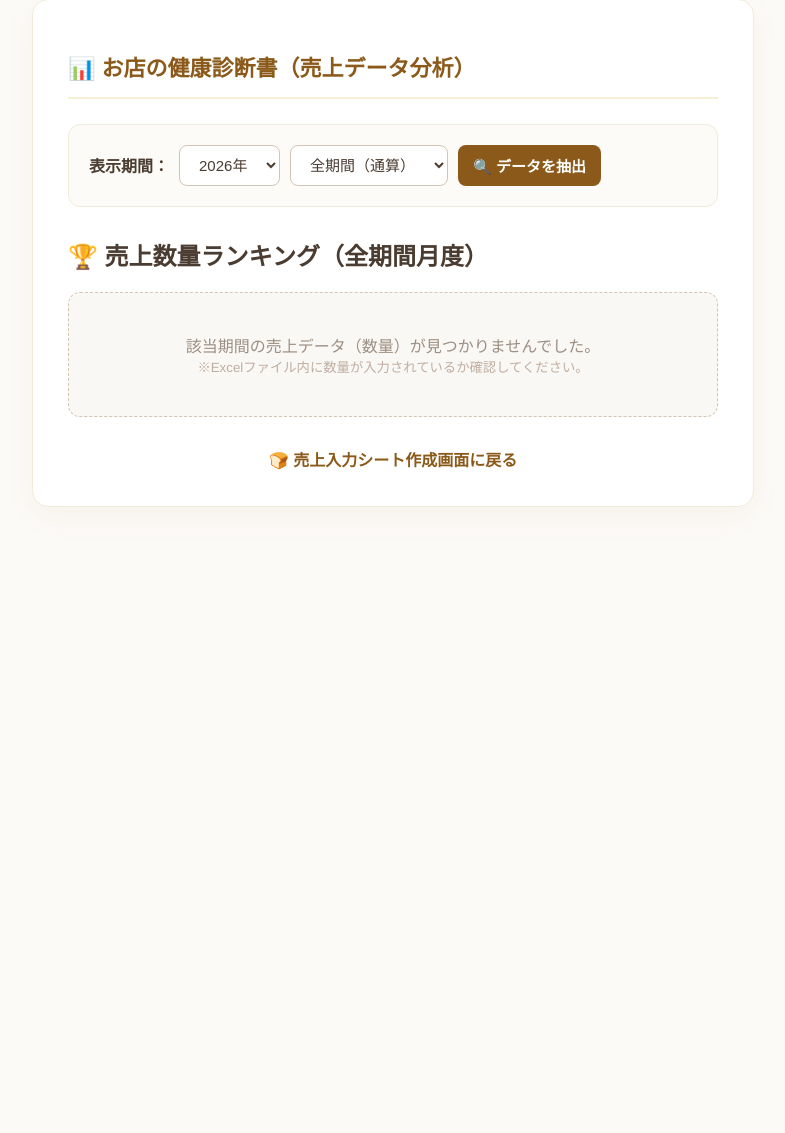
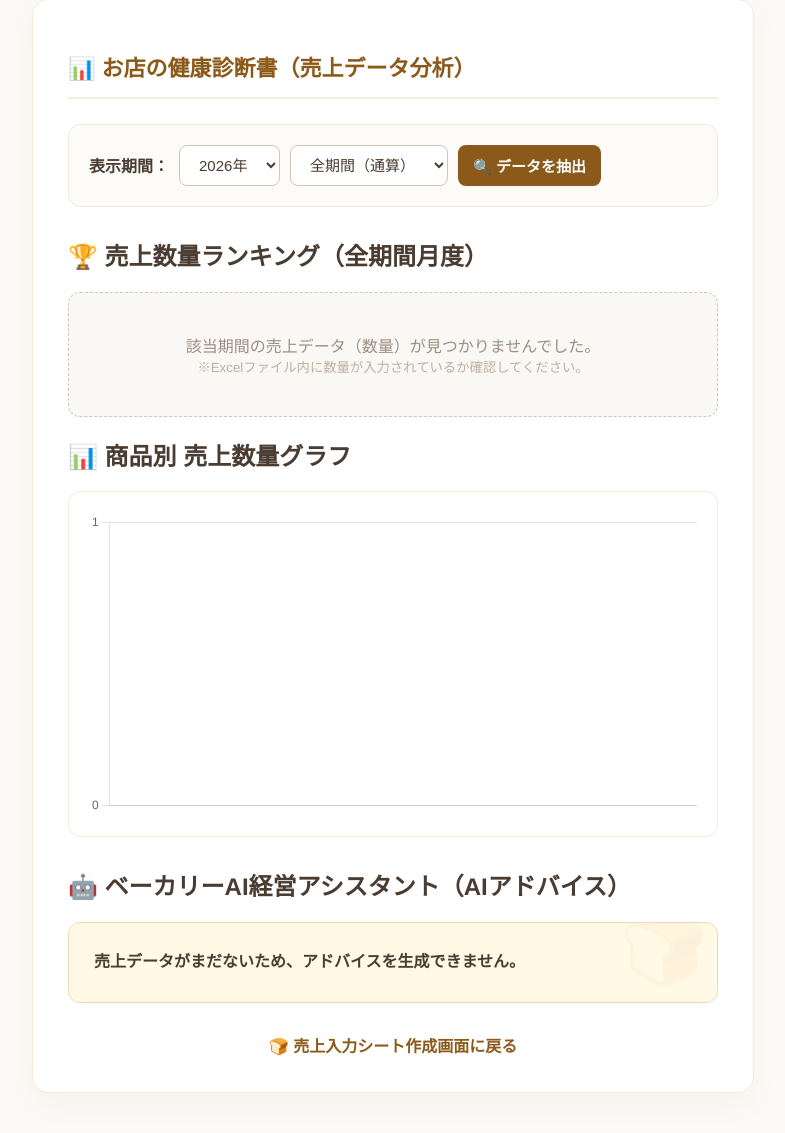
Before and after one commit to tosane932/sales_data_app, a Flask app: page /dashboard in a window 1280 px wide. Shown: the part 41-1174 px from the top of the page, without its empty margins (247-1032 px from the left). Before the commit the page ends 548 px from the top, so only its background shows below. Run offline with Flask 3, Linux system fonts and the light colour scheme.

Commit message:
Complete: Dashboard Asynchronous Update with Fetch API and Error Handling

```diff
--- a/app.py
+++ b/app.py
@@ -2,13 +2,19 @@ import os
 import datetime
 import calendar
 from flask import Flask, render_template, request, send_file
-from flask import request
+from flask import jsonify
 import openpyxl
 from openpyxl.styles import Font, Side, Border, PatternFill, Alignment
 from openpyxl.worksheet.datavalidation import DataValidation
 from openpyxl.styles.protection import Protection
 from auto_aggregator import get_filtered_sales_data
+
+# 🟢 旧世代（generativeai）を廃止し、最新の genai クライアントを導入！
+from google import genai
+from google.genai import types
+
 app = Flask(__name__)
+
 
 # 🌟 保存先フォルダを「my_sales_app/過去売上高」に完全適応！
 PAST_FOLDER = os.path.join(os.path.dirname(__file__), "過去売上高")
@@ -215,30 +221,133 @@ def index():
 
     return render_template("index.html")
 #-------------------------------------------------------
-# 🔴 集計ダッシュボードのルーティング（一つに統合！）
+# 🔴 集計ダッシュボードのルーティング
 @app.route("/dashboard")
 def dashboard():
-    # 1. HTMLのプルダウンから値を取得 (なければNone)
     year_param = request.args.get("year")
     month_param = request.args.get("month")
 
-    # 2. 数値に変換（空文字ならNoneを維持）
     target_year = int(year_param) if year_param else None
     target_month = int(month_param) if month_param else None
 
-    # 3. フィルタ付き関数を呼び出し
-    # ※auto_aggregator.pyの関数名は get_filtered_sales_data に変えたものを使用
     sales_data = get_filtered_sales_data(target_year, target_month)
 
-    # 4. ランキング計算
     ranked_sales = sorted(sales_data.items(), key=lambda item: item[1], reverse=True)
+
+    chart_labels = [name for name, qty in ranked_sales]
+    chart_values = [qty for name, qty in ranked_sales]
+
+    # 🌟 🔵 最新の google.genai 術式に完全換装！
+    ai_advice = "売上データがまだないため、アドバイスを生成できません。"
+    if ranked_sales:
+        try:
+            # 環境変数からキーを取得（なければテスト用の文字列）
+            api_key = os.environ.get("GEMINI_API_KEY")
+
+            if not api_key:
+                ai_advice = "🚨【設定未完了】Ubuntu環境に GEMINI_API_KEY が登録されていません。ターミナルで設定をしてください。"
+            else:
+                # 2026年最新のクライアント初期化
+                client = genai.Client(api_key=api_key)
+
+                sales_summary = ", ".join([f"{name}: {qty}個" for name, qty in ranked_sales])
+
+                prompt = f"""
+                あなたは街の優しいベーカリーの優秀な経営コンサルタントです。
+                以下の売上データ（商品名と販売数量）を見て、店長さんが明日から元気にお店を経営できるような、
+                温かくて具体的なアドバイスを3文以内で親しみやすく教えてください。
+
+                データ: {sales_summary}
+                """
+
+                # 最新モデル「gemini-2.5-flash」を使用して高速生成
+                response = client.models.generate_content(
+                    model='gemini-2.5-flash',
+                    contents=prompt,
+                )
+                ai_advice = response.text
+
+        except Exception as e:
+            ai_advice = f"AIアドバイスを生成中に一時的なエラーが発生しました。（デバッグ用: {e}）"
 
     return render_template("dashboard.html",
                            sales=sales_data,
                            ranked_sales=ranked_sales,
+                           chart_labels=chart_labels,
+                           chart_values=chart_values,
+                           ai_advice=ai_advice,
                            year=target_year or "全期間",
                            month=target_month or "全期間")
 
+@app.route("/js-test")
+def js_test():
+    return render_template("js_test.html")
+
+# 🌟 実験用：データを返すだけの裏窓口（API）
+@app.route("/api/get-secret-data")
+def get_secret_data():
+    # Pythonの辞書データを、JavaScriptが読める「JSON形式」に変換して送る
+    return jsonify({
+        "status": "success",
+        "message": "🍞 智慧之王からの伝言：明日はメロンパンが運気上昇の鍵じゃ！",
+        "timestamp": "2026-05-27 17:45"
+    })
+
+# 🌟 【クエストA・ステージ2】ダッシュボード用のデータだけを返す高速窓口（API）
+@app.route("/api/dashboard-data")
+def api_dashboard_data():
+    year_param = request.args.get("year")
+    month_param = request.args.get("month")
+
+    target_year = int(year_param) if year_param else None
+    target_month = int(month_param) if month_param else None
+
+    # データを集計
+    sales_data = get_filtered_sales_data(target_year, target_month)
+    ranked_sales = sorted(sales_data.items(), key=lambda item: item[1], reverse=True)
+
+    chart_labels = [name for name, qty in ranked_sales]
+    chart_values = [qty for name, qty in ranked_sales]
+
+    # AIアドバイスの生成
+    ai_advice = "売上データがまだないため、アドバイスを生成できません。"
+    if ranked_sales:
+        try:
+            api_key = os.environ.get("GEMINI_API_KEY")
+            if not api_key:
+                ai_advice = "🚨【設定未完了】Ubuntu環境に GEMINI_API_KEY が登録されていません。"
+            else:
+                client = genai.Client(api_key=api_key)
+                sales_summary = ", ".join([f"{name}: {qty}個" for name, qty in ranked_sales])
+
+                prompt = f"""
+                あなたは街の優しいベーカリーの優秀な経営コンサルタントです。
+                以下の売上データ（商品名と販売数量）を見て、店長さんが明日から元気にお店を経営できるような、
+                温かくて具体的なアドバイスを3文以内で親しみやすく教えてください。
+
+                データ: {sales_summary}
+                """
+
+                response = client.models.generate_content(
+                    model='gemini-2.5-flash',
+                    contents=prompt,
+                )
+                ai_advice = response.text
+        except Exception as e:
+            # 🌟 エラー内容に「429」や「RESOURCE_EXHAUSTED」が含まれているか判定
+            if "429" in str(e) or "RESOURCE_EXHAUSTED" in str(e):
+                ai_advice = "☕【AIが少し休憩中じゃ】\n短時間にたくさんデータを抽出したため、AIの速度制限がかかっております。お手数ですが、10秒〜20秒ほどあけて、もう一度「データを抽出」ボタンを押してみてください。"
+            else:
+                ai_advice = f"AIアドバイスを生成中に一時的なエラーが発生しました。（デバッグ用: {e}）"
+
+    # 🌟 JavaScriptが一番大好物な「JSON形式」にパッケージして一撃で送出！
+    return jsonify({
+        "ranked_sales": ranked_sales,
+        "chart_labels": chart_labels,
+        "chart_values": chart_values,
+        "ai_advice": ai_advice,
+        "period_text": f"{target_month}月度" if target_month else "全期間"
+    })
 
 if __name__ == "__main__":
     app.run(debug=True, host="0.0.0.0", port=5000)
--- a/templates/dashboard.html
+++ b/templates/dashboard.html
@@ -83,7 +83,7 @@
             font-size: 16px;
             margin-right: 20px;
         }
-        /* 上位3位までの特別色（ゴールド・シルバー・ブロンズのベーカリー調） */
+        /* 上位3位までの特別色 */
         .rank-1 { background: #ffd700; color: #5c4308; }
         .rank-2 { background: #c0c0c0; color: #444444; }
         .rank-3 { background: #e1a67a; color: #fff; }
@@ -127,13 +127,13 @@
     <h1>📊 お店の健康診断書（売上データ分析）</h1>
 
     <div class="filter-box">
-        <form action="/dashboard" method="GET" style="display: flex; gap: 10px; align-items: center; flex-wrap: wrap;">
+        <form id="filterForm" onsubmit="updateDashboard(event)" style="display: flex; gap: 10px; align-items: center; flex-wrap: wrap;">
             <strong>表示期間：</strong>
-            <select name="year">
+            <select name="year" id="selectYear">
                 <option value="2026" {% if year == 2026 %}selected{% endif %}>2026年</option>
                 <option value="2025" {% if year == 2025 %}selected{% endif %}>2025年</option>
             </select>
-            <select name="month">
+            <select name="month" id="selectMonth">
                 <option value="">全期間（通算）</option>
                 {% for m in range(1, 13) %}
                 <option value="{{ m }}" {% if month == m %}selected{% endif %}>{{ m }}月</option>
@@ -143,9 +143,9 @@
         </form>
     </div>
 
-    <h2>🏆 売上数量ランキング（{% if month %}{{ month }}月度{% else %}全期間{% endif %}）</h2>
+    <h2>🏆 売上数量ランキング（<span id="periodTitle">{% if month %}{{ month }}月度{% else %}全期間{% endif %}</span>）</h2>
 
-    <div class="ranking-container">
+    <div class="ranking-container" id="rankingContainer">
         {% if ranked_sales %}
             {% for name, qty in ranked_sales %}
                 <div class="ranking-item">
@@ -164,8 +164,110 @@
         {% endif %}
     </div>
 
+    <h2>📊 商品別 売上数量グラフ</h2>
+    <div style="background: #ffffff; padding: 20px; border-radius: 12px; border: 1px solid #f5edd6; margin-bottom: 30px;">
+        <canvas id="salesChart"></canvas>
+    </div>
+
+    <h2>🤖 ベーカリーAI経営アシスタント（AIアドバイス）</h2>
+    <div style="background: #fff9e6; padding: 25px; border-radius: 12px; border: 1px solid #f3d9b1; margin-bottom: 30px; line-height: 1.8; position: relative; overflow: hidden;">
+        <div style="position: absolute; right: 10px; bottom: -10px; font-size: 70px; opacity: 0.05; user-select: none;">🍞</div>
+
+        <p id="aiAdviceText" style="margin: 0; font-weight: bold; color: #4a3c31; font-size: 16px;">
+            {{ ai_advice | replace('\n', '<br>') | safe }}
+        </p>
+    </div>
+
     <a href="/" class="btn-back">🍞 売上入力シート作成画面に戻る</a>
 </div>
 
+<script src="https://cdn.jsdelivr.net/npm/chart.js"></script>
+<script>
+    // 📊 初回起動時のグラフ描画ロジック（ここはグローバル変数にして後から書き換え可能にする）
+    const initialLabels = {{ chart_labels | tojson if chart_labels else [] }};
+    const initialValues = {{ chart_values | tojson if chart_values else [] }};
+
+    const ctx = document.getElementById('salesChart').getContext('2d');
+    const salesChart = new Chart(ctx, {
+        type: 'bar',
+        data: {
+            labels: initialLabels,
+            datasets: [{
+                label: '売上数量（個）',
+                data: initialValues,
+                backgroundColor: 'rgba(139, 92, 26, 0.6)',
+                borderColor: 'rgba(139, 92, 26, 1)',
+                borderWidth: 1,
+                borderRadius: 6
+            }]
+        },
+        options: {
+            responsive: true,
+            scales: { y: { beginAtZero: true, ticks: { stepSize: 1 } } },
+            plugins: { legend: { display: false } }
+        }
+    });
+
+    // 🧙‍♂️ 【新魔術】画面リロードを阻止し、裏でデータを吸い上げて書き換える呪文
+    function updateDashboard(event) {
+        event.preventDefault(); // 🌟 これが画面の「ガクッ（リロード）」を完全に封じる防壁じゃ！
+
+        const year = document.getElementById('selectYear').value;
+        const month = document.getElementById('selectMonth').value;
+        const aiText = document.getElementById('aiAdviceText');
+        const rankContainer = document.getElementById('rankingContainer');
+        const periodTitle = document.getElementById('periodTitle');
+
+        // 通信中の演出
+        aiText.innerHTML = "🌀 AIアシスタントが売上データを分析中...（15秒ほどかかる場合があります）";
+
+        // PythonのAPI窓口にセキュアに突撃！
+        fetch(`/api/dashboard-data?year=${year}&month=${month}`)
+            .then(response => response.json()) // ここはちゃんと「//」でコメントするぞ！
+            .then(data => {
+                // 1. タイトルの期間を書き換え
+                periodTitle.innerText = data.period_text;
+
+                // 2. ランキングリストの動的生成
+                if (data.ranked_sales.length > 0) {
+                    let htmlContent = "";
+                    data.ranked_sales.forEach((item, index) => {
+                        const rank = index + 1;
+                        let badgeClass = "";
+                        if (rank <= 3) badgeClass = `rank-${rank}`;
+
+                        htmlContent += `
+                            <div class="ranking-item">
+                                <div class="rank-badge ${badgeClass}">${rank}</div>
+                                <div class="prod-name">${item[0]}</div>
+                                <div class="prod-qty">${item[1]}<span class="prod-unit">個</span></div>
+                            </div>
+                        `;
+                    });
+                    rankContainer.innerHTML = htmlContent;
+                } else {
+                    rankContainer.innerHTML = `
+                        <div class="empty-message">
+                            該当期間の売上データ（数量）が見つかりませんでした。<br>
+                            <small style="color: #bfaea0;">※Excelファイル内に数量が入力されているか確認してください。</small>
+                        </div>
+                    `;
+                }
+
+                // 3. 📊 Chart.js のデータを全入れ替えしてアニメーション再描画！
+                salesChart.data.labels = data.chart_labels;
+                salesChart.data.datasets[0].data = data.chart_values;
+                salesChart.update(); // これだけでグラフが「シュッ」と滑らかに変形するぞ！
+
+                // 4. AIアドバイスの書き換え
+                aiText.innerHTML = data.ai_advice.replace(/\n/g, '<br>');
+            })
+            .catch(error => {
+                console.error("エラー発生:", error);
+                aiText.innerHTML = "🚨 データの取得に失敗したぞ。バックエンドのログを確認してくれ。";
+            });
+    }
+</script>
+
 </body>
 </html>
```
Also changed, not shown: requirements.txt (added, +48 -0 lines), templates/js_test.html (added, +41 -0 lines), 2 other files.
